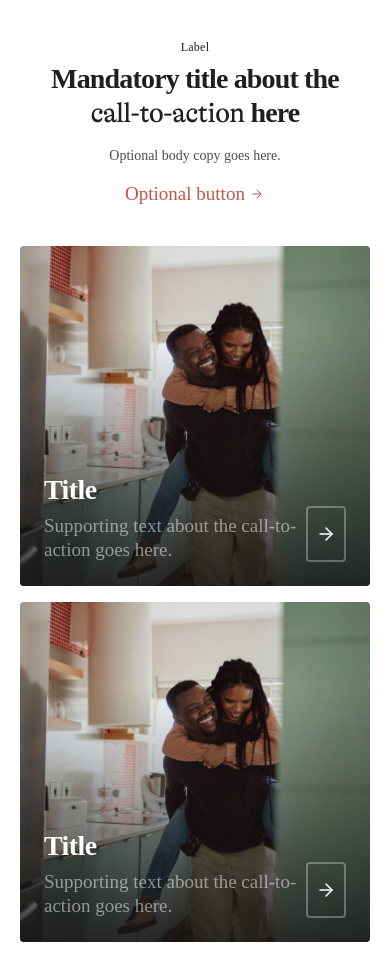
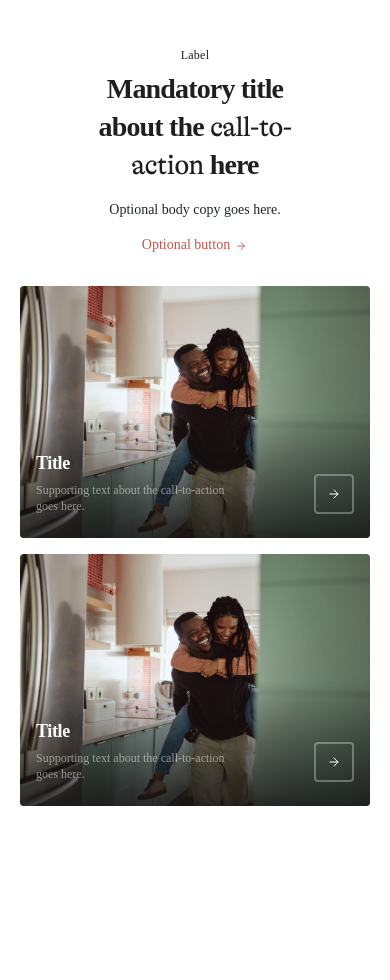
Before and after one commit to Doortje-Geuze04/leapforce-cta-case, a React (Vite) app: page / in a window 390 px wide. Shown: the top 980 px of the page. After the commit the page ends 870 px from the top, so only its background shows below. Built offline with nearby package versions, Linux system fonts and the light colour scheme; the HTML template or start-up script is replaced by a standard one; a web font is replaced by a local one.

Commit message:
adjusted the scaling for mobile + Refactor CTA section into header and card components

```diff
--- a/src/App.jsx
+++ b/src/App.jsx
@@ -2,7 +2,7 @@ import CTASection from "./components/CTASection"
 
 function App() {
   return (
-    <main className="min-h-screen bg-white">
+    <main>
       <CTASection />
     </main>
   )
--- /dev/null
+++ b/src/components/CTACard.jsx
@@ -0,0 +1,50 @@
+export default function CTACard({ card, index }) {
+  return (
+    <a
+      key={`${card.title}-${index}`}
+      href={card.href}
+      className="relative block h-[252px] w-full overflow-hidden rounded-[4px] md:h-[420px] lg:h-[515px]"
+    >
+      <img
+        src={card.image}
+        alt={card.title}
+        className="h-full w-full object-cover"
+      />
+
+      <div className="pointer-events-none absolute inset-x-0 bottom-0 h-1/2 bg-gradient-to-t from-[#141414]/80 to-transparent" />
+
+      <div className="absolute bottom-6 left-4 right-4 flex items-end justify-between md:bottom-6 md:left-6 md:right-6">
+        <div className="flex flex-col gap-2 text-white">
+          <h3
+            className="text-[18px] leading-[22px] tracking-[-0.02em] md:text-[22px] md:leading-[26px] lg:text-[28px] lg:leading-[32px]"
+            style={{ fontFamily: "TTCommons", fontWeight: 600 }}
+          >
+            {card.title}
+          </h3>
+
+          <p
+            className="max-w-[200px] text-[12px] leading-[16px] text-white/50 md:max-w-[260px] md:text-[14px] md:leading-[18px] lg:max-w-[508px] lg:text-[19px] lg:leading-[24px]"
+            style={{ fontFamily: "TTCommons", fontWeight: 450 }}
+          >
+            {card.description}
+          </p>
+        </div>
+
+        <div className="flex h-[40px] w-[40px] shrink-0 items-center justify-center rounded-[4px] border-2 border-white/30 hover:border-white/50 transition-colors duration-200 md:h-[48px] md:w-[48px] lg:h-[56px] lg:w-[56px]">
+          <svg
+            className="h-4 w-4 md:h-5 md:w-5 lg:h-6 lg:w-6"
+            viewBox="0 0 24 24"
+            fill="none"
+            stroke="white"
+            strokeWidth="1.5"
+            strokeLinecap="round"
+            strokeLinejoin="round"
+          >
+            <line x1="6" y1="12" x2="18" y2="12" />
+            <polyline points="12 6 18 12 12 18" />
+          </svg>
+        </div>
+      </div>
+    </a>
+  )
+}
--- /dev/null
+++ b/src/components/CTAHeader.jsx
@@ -0,0 +1,79 @@
+export default function CTAHeader({ section }) {
+  return (
+    <div className="flex w-full max-w-[864px] flex-col items-center gap-4 md:gap-5 lg:gap-6">
+      <div className="flex w-full max-w-[335px] flex-col items-center gap-2 md:max-w-[642px]">
+        <p
+          className="w-full text-center text-[12px] leading-[14px] tracking-[0.02em] text-[#1f1f1f] md:text-[13px] md:leading-[15px] lg:text-[15px] lg:leading-4"
+          style={{ fontFamily: "TTCommons", fontWeight: 450 }}
+        >
+          {section.label}
+        </p>
+
+        <h2 className="w-full text-center text-[28px] leading-[38px] tracking-[-0.03em] text-[#1f1f1f] md:max-w-[642px] md:text-[32px] md:leading-[38px] lg:text-[40px] lg:leading-[48px]">
+          <span className="md:hidden">
+            <span style={{ fontFamily: "TTCommons", fontWeight: 600 }}>
+              Mandatory title
+            </span>
+            <br />
+            <span style={{ fontFamily: "TTCommons", fontWeight: 600 }}>
+              about the{" "}
+            </span>
+            <span style={{ fontFamily: "GTAlpina", fontWeight: 400 }}>
+              call-to-
+            </span>
+            <br />
+            <span style={{ fontFamily: "GTAlpina", fontWeight: 400 }}>
+              action
+            </span>
+            <span style={{ fontFamily: "TTCommons", fontWeight: 600 }}>
+              {" "}here
+            </span>
+          </span>
+
+          <span className="hidden md:inline">
+            <span style={{ fontFamily: "TTCommons", fontWeight: 600 }}>
+              {section.titleStart}
+            </span>
+            <br />
+            <span style={{ fontFamily: "GTAlpina", fontWeight: 400 }}>
+              {section.titleAccent}
+            </span>
+            <span style={{ fontFamily: "TTCommons", fontWeight: 600 }}>
+              {" "}{section.titleEnd}
+            </span>
+          </span>
+        </h2>
+      </div>
+
+      <p
+        className="w-full max-w-[864px] text-center text-[14px] leading-[20px] text-[#1E2526] md:text-[16px] md:leading-[22px] lg:text-[19px] lg:leading-6"
+        style={{ fontFamily: "TTCommons", fontWeight: 450 }}
+      >
+        {section.body}
+      </p>
+
+      <a
+        href={section.button.href}
+        className="flex items-center gap-1 leading-none text-[#BF564D] hover:text-[#A6433A] transition-colors duration-200"
+        style={{ fontFamily: "TTCommons", fontWeight: 450 }}
+      >
+        <span className="text-[14px] leading-[18px] md:text-[17px] md:leading-6 lg:text-[19px] lg:leading-6">
+          {section.button.label}
+        </span>
+
+        <svg
+          className="mt-[1px] h-[14px] w-[14px] md:h-4 md:w-4"
+          viewBox="0 0 24 24"
+          fill="none"
+          stroke="currentColor"
+          strokeWidth="1.5"
+          strokeLinecap="round"
+          strokeLinejoin="round"
+        >
+          <line x1="6" y1="12" x2="18" y2="12" />
+          <polyline points="12 6 18 12 12 18" />
+        </svg>
+      </a>
+    </div>
+  )
+}
--- a/src/components/CTASection.jsx
+++ b/src/components/CTASection.jsx
@@ -1,17 +1,16 @@
+import CTAHeader from "./CTAHeader"
+import CTACard from "./CTACard"
+
 const ctaSection = {
   label: "Label",
-
   titleStart: "Mandatory title about the",
   titleAccent: "call-to-action",
   titleEnd: "here",
-
   body: "Optional body copy goes here.",
-
   button: {
     label: "Optional button",
     href: "#",
   },
-
   cards: [
     {
       title: "Title",
@@ -26,128 +25,20 @@ const ctaSection = {
       href: "#",
     },
   ],
-};
+}
 
 export default function CTASection() {
   return (
     <section className="w-full bg-white">
-      <div className="mx-auto w-full max-w-[1440px] px-5 pt-10 pb-12 md:px-8 md:pt-12 md:pb-16 lg:px-16 lg:pt-16 lg:pb-24">
-        <div className="flex flex-col items-center gap-10 md:gap-14 lg:gap-20">
+      <div className="mx-auto w-full max-w-[1440px] px-5 pt-12 pb-16 md:px-8 md:pt-12 md:pb-16 lg:px-16 lg:pt-16 lg:pb-24">
+        <div className="flex flex-col items-center gap-8 md:gap-14 lg:gap-20">
+          <CTAHeader section={ctaSection} />
 
-          {/* bovenste intro */}
-          <div className="flex w-full max-w-[864px] flex-col items-center gap-4 md:gap-5 lg:gap-6">
-            <div className="flex w-full max-w-[642px] flex-col items-center gap-2">
-              <p
-                className="w-full text-center text-[12px] leading-[14px] tracking-[0.02em] text-[#1f1f1f] md:text-[13px] md:leading-[15px] lg:text-[15px] lg:leading-4"
-                style={{ fontFamily: "TTCommons", fontWeight: 450 }}
-              >
-                {ctaSection.label}
-              </p>
-
-              <h2 className="w-full max-w-[642px] text-center text-[28px] leading-[34px] tracking-[-0.03em] text-[#1f1f1f] md:text-[32px] md:leading-[38px] lg:text-[40px] lg:leading-[48px]">
-                <span style={{ fontFamily: "TTCommons", fontWeight: 600 }}>
-                  {ctaSection.titleStart}
-                </span>
-                <br />
-                <span style={{ fontFamily: "GTAlpina", fontWeight: 400 }}>
-                  {ctaSection.titleAccent}
-                </span>
-                <span style={{ fontFamily: "TTCommons", fontWeight: 600 }}>
-                  {" "}{ctaSection.titleEnd}
-                </span>
-              </h2>
-            </div>
-
-            <p
-              className="w-full max-w-[864px] text-center text-[14px] leading-[20px] text-[#1f1f1f]/80 md:text-[16px] md:leading-[22px] lg:text-[19px] lg:leading-6"
-              style={{ fontFamily: "TTCommons", fontWeight: 450 }}
-            >
-              {ctaSection.body}
-            </p>
-
-            <a
-              href={ctaSection.button.href}
-              className="flex items-center gap-1 text-[16px] leading-5 text-[#BF564D] hover:text-[#A6433A] transition-colors duration-200 md:text-[17px] md:leading-6 lg:text-[19px] lg:leading-6"
-              style={{ fontFamily: "TTCommons", fontWeight: 450 }}
-            >
-            <span className="text-[19px] leading-6">
-              {ctaSection.button.label}
-            </span>
-
-            <svg
-              width="16"
-              height="16"
-              viewBox="0 0 24 24"
-              fill="none"
-              stroke="currentColor"
-              strokeWidth="1.5"
-              strokeLinecap="round"
-              strokeLinejoin="round"
-            >
-              <line x1="6" y1="12" x2="18" y2="12" />
-              <polyline points="12 6 18 12 12 18" />
-            </svg>
-          </a>
-          </div>
-
-          {/* image cards */}
           <div className="grid w-full max-w-[1312px] grid-cols-1 gap-4 md:grid-cols-2 md:gap-6">
             {ctaSection.cards.map((card, index) => (
-              <a
-                key={`${card.title}-${index}`}
-                href={card.href}
-                className="relative block h-[340px] w-full overflow-hidden rounded-[4px] md:h-[420px] lg:h-[515px]"
-              >
-              <img
-                src={card.image}
-                alt={card.title}
-                className="h-full w-full object-cover"
-              />
-
-            {/* gradient */}
-          <div className="pointer-events-none absolute bottom-0 left-0 h-[257.5px] w-full bg-gradient-to-t from-[#141414]/80 to-transparent" />
-
-            {/* content */}
-          <div className="absolute bottom-6 left-6 right-6 flex items-end justify-between">
-
-          <div className="flex flex-col gap-2 text-white">
-            <h3
-            className="text-[28px] leading-[32px] tracking-[-0.02em]"
-            style={{ fontFamily: "TTCommons", fontWeight: 600 }}
-            >
-            {card.title}
-          </h3>
-
-          <p
-            className="text-[19px] leading-[24px] text-white/50"
-            style={{ fontFamily: "TTCommons", fontWeight: 450 }}
-          >
-          {card.description}
-          </p>
-          </div>
-
-          {/* arrow button */}
-          <div className="flex h-[56px] w-[56px] items-center justify-center rounded-[4px] border-2 border-[#FFFFFF]/30 hover:border-[#FFFFFF]/50 transition-colors duration-200">
-            <svg
-              width="24"
-              height="24"
-              viewBox="0 0 24 24"
-              fill="none"
-              stroke="white"
-              strokeWidth="1.5"
-              strokeLinecap="round"
-              strokeLinejoin="round"
-            >
-                <line x1="6" y1="12" x2="18" y2="12" />
-              <polyline points="12 6 18 12 12 18" />
-            </svg>
-          </div>
-
-          </div>
-          </a>
+              <CTACard key={`${card.title}-${index}`} card={card} index={index} />
             ))}
           </div>
-
         </div>
       </div>
     </section>
```
